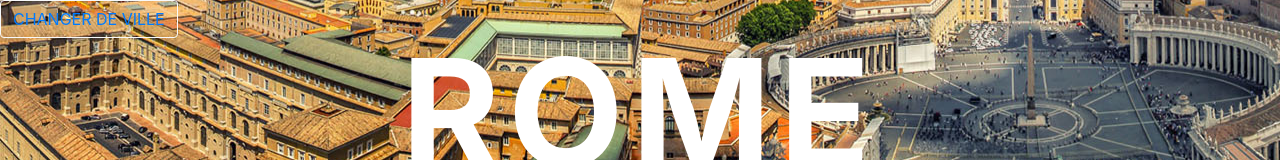
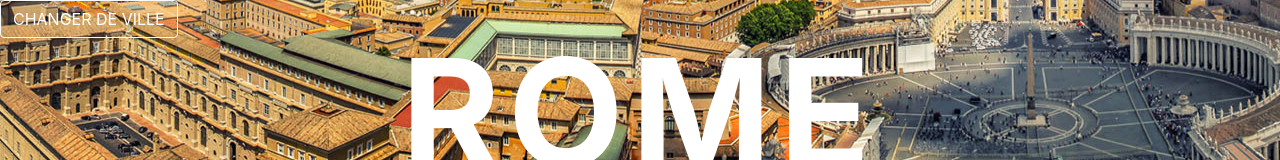
Before and after one commit to paulinedev/etaTrip, a plain HTML site: page Rome.html in a window 1280 px wide. Shown: the top 160 px of the page. Drawn offline with nearby package versions, Linux system fonts and the light colour scheme; files whose address does not match are found by name.

Commit message:
Couleur button

```diff
--- a/css/style.scss
+++ b/css/style.scss
@@ -68,8 +68,10 @@ header{
 button{
     position: absolute;
     left: 0;
-    color: #ffffff;
-    text-decoration: none;
+    a{
+        color: #ffffff;
+        text-decoration: none;
+    };
 }
 //-----------------------------------------------------------
 /* LONDRES */
```
Also changed, not shown: css/style.css, 1 other file.
